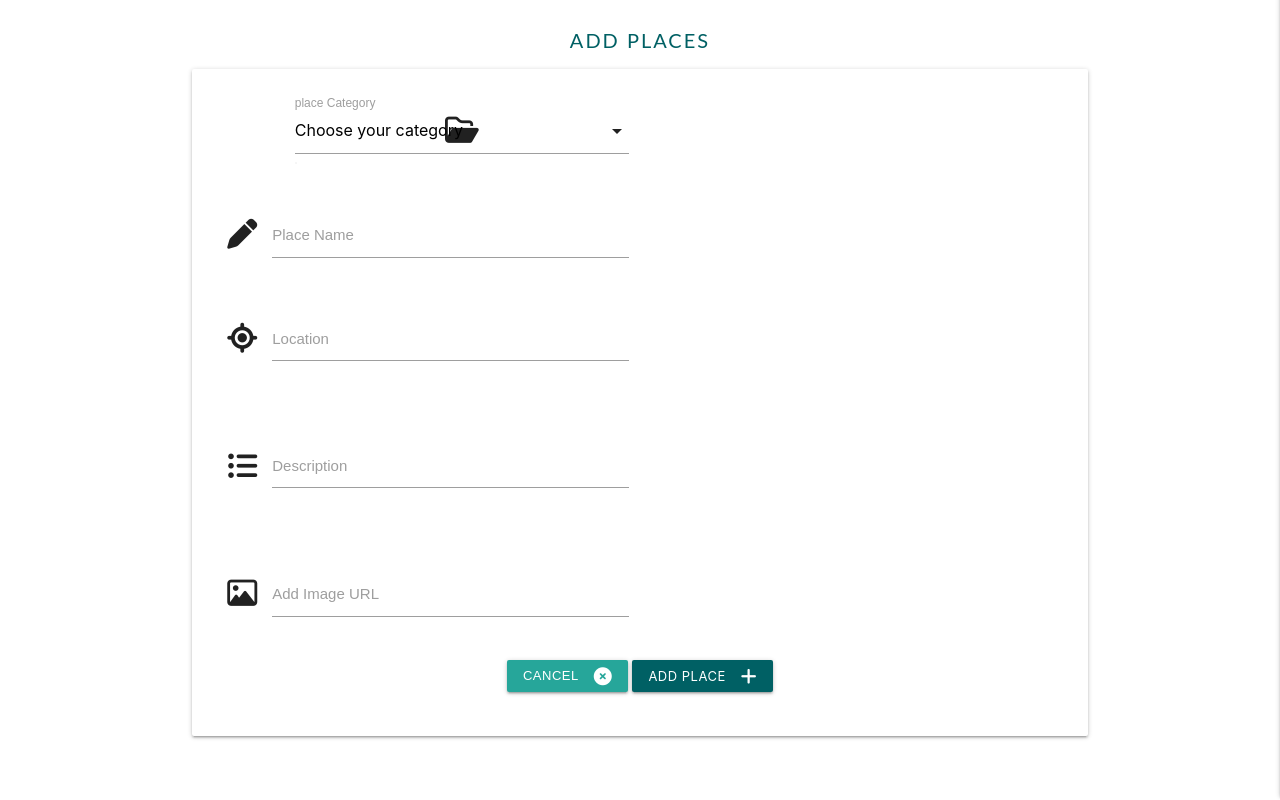
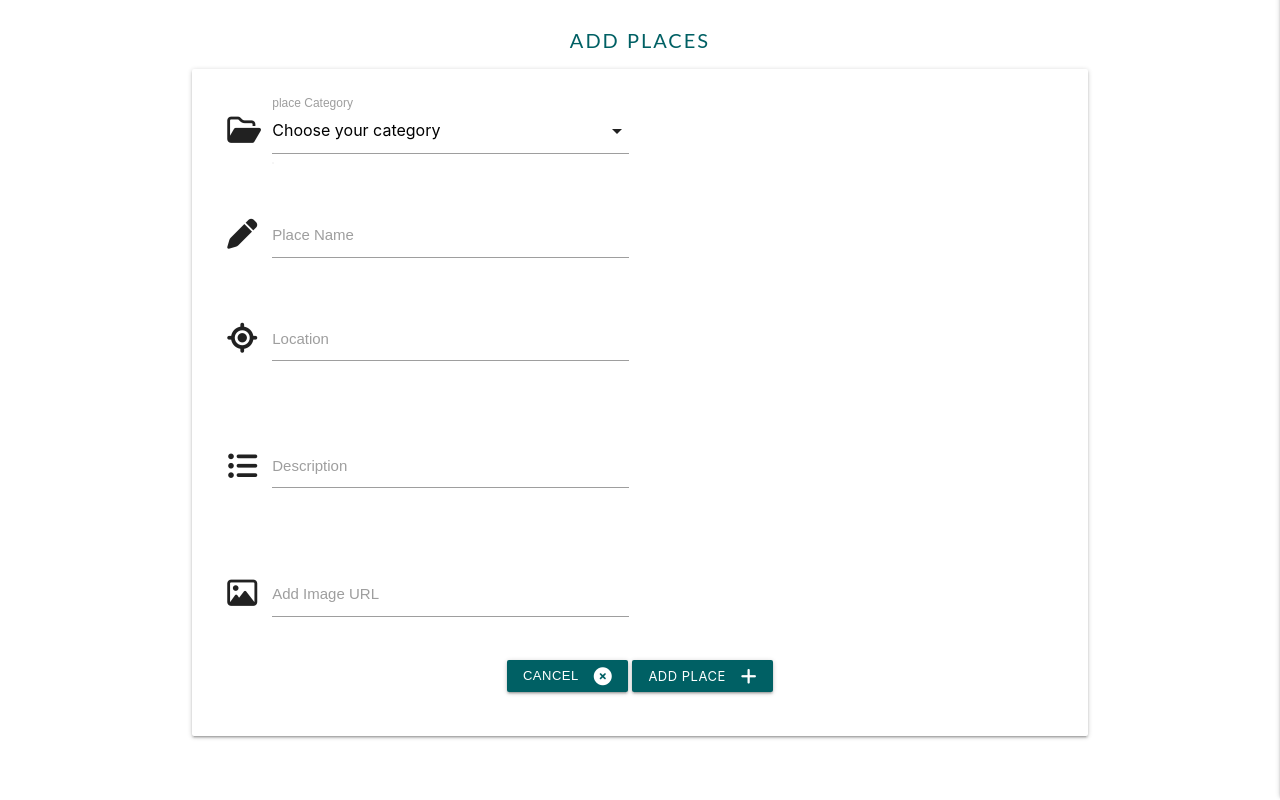
Before and after one commit to Killol14/Roaming-In-India, a Flask app: page /add_place in a window 1280 px wide. Shown: the part 64-864 px from the top of the page. Run offline with Flask 3, Linux system fonts and the light colour scheme; data that the repository does not hold is empty; some libraries are stand-ins or nearby versions.

Commit message:
this will commit buttons colors

```diff
--- a/templates/add_place.html
+++ b/templates/add_place.html
@@ -4,8 +4,8 @@
    <h3 class="center-align">Add Places</h3>
    <div class="row card-panel">
       <form class="col s12" method="POST" action="{{ url_for('add_place') }}">
-         <!--category dropdown-->
-         <div class="row col s12 center-align">
+         <!-- category dropdown -->
+         <div class="row">
             <div class="input-field col s12 m6">
                <i class="far fa-folder-open prefix"></i>
                <select id="category_name" name="category_name" class="validate" required>
@@ -17,7 +17,7 @@
                <label for="category_name">place Category</label>
             </div>
          </div>
-         <!--Place name-->
+         <!-- Place name -->
          <div class="row">
             <div class="input-field col s12 m6">
                <i class="fa-solid fa-pen prefix"></i>
@@ -25,29 +25,25 @@
                <label for="place_name">Place Name</label>
             </div>
          </div>
-         <!--Locations-->
+         <!-- Locations -->
          <div class="row">
             <div class="input-field col s12 m6">
-            <i class="fa-solid fa-location prefix"></i>
-               <textarea id="location" name="location" class="validate materialize-textarea"
-                  required></textarea>
+               <i class="fa-solid fa-location prefix"></i>
+               <textarea id="location" name="location" class="validate materialize-textarea" required></textarea>
                <label for="location">Location</label>
-               <span class="helper-text"
-                data-success="right"></span>
+               <span class="helper-text" data-success="right"></span>
             </div>
          </div>
-         <!--Description-->
+         <!-- Description -->
          <div class="row">
             <div class="input-field col s12 m6">
                <i class="fas fa-list-ul prefix"></i>
-               <textarea id="description" name="description" class="validate materialize-textarea"
-                  required></textarea>
+               <textarea id="description" name="description" class="validate materialize-textarea" required></textarea>
                <label for="description">Description</label>
-               <span class="helper-text"
-               data-success="right"></span>
+               <span class="helper-text" data-success="right"></span>
             </div>
          </div>
-         <!--image_url-->
+         <!-- image_url -->
          <div class="row">
             <div class="input-field col s12 m6">
                <i class="far fa-image prefix"></i>
@@ -55,13 +51,13 @@
                <label for="image_url">Add Image URL</label>
             </div>
          </div>
-         <div class="row">
-            <div class="col s12 center-align">
+         <div class="row center-align"> <!-- Added 'center-align' class here -->
+            <div class="col s12">
                <!-- cancel button -->
-               <a href="{{ url_for('account', username=session['user']) }}" class="btn-small">
+               <a href="{{ url_for('account', username=session['user']) }}" class="btn-small cyan darken-4">
                Cancel <i class="fas fa-times-circle right"></i>
                </a>
-               <!--submit button-->
+               <!-- submit button -->
                <button type="submit" class="btn-small cyan darken-4">Add Place<i class="fas fa-plus right"></i></button>
             </div>
          </div>
--- a/templates/edit_place.html
+++ b/templates/edit_place.html
@@ -5,7 +5,7 @@
    <div class="row card-panel">
       <form class="col s12" method="POST" action="{{ url_for('edit_place', place_id=place._id) }}">
          <!--category dropdown-->
-         <div class="row col s12 center-align">
+         <div class="row">
             <div class="input-field col s12 m6">
                <i class="far fa-folder-open prefix"></i>
                <select id="category_name" name="category_name" class="validate" required>
@@ -62,7 +62,7 @@
          <div class="row">
             <div class="col s12 center-align">
                <!-- cancel button -->
-               <a href="{{ url_for('get_places') }}" class="btn-small">
+               <a href="{{ url_for('get_places') }}" class="btn-small cyan darken-4">
                Cancel <i class="fas fa-times-circle right"></i>
                </a>
                <!--submit button-->
```
